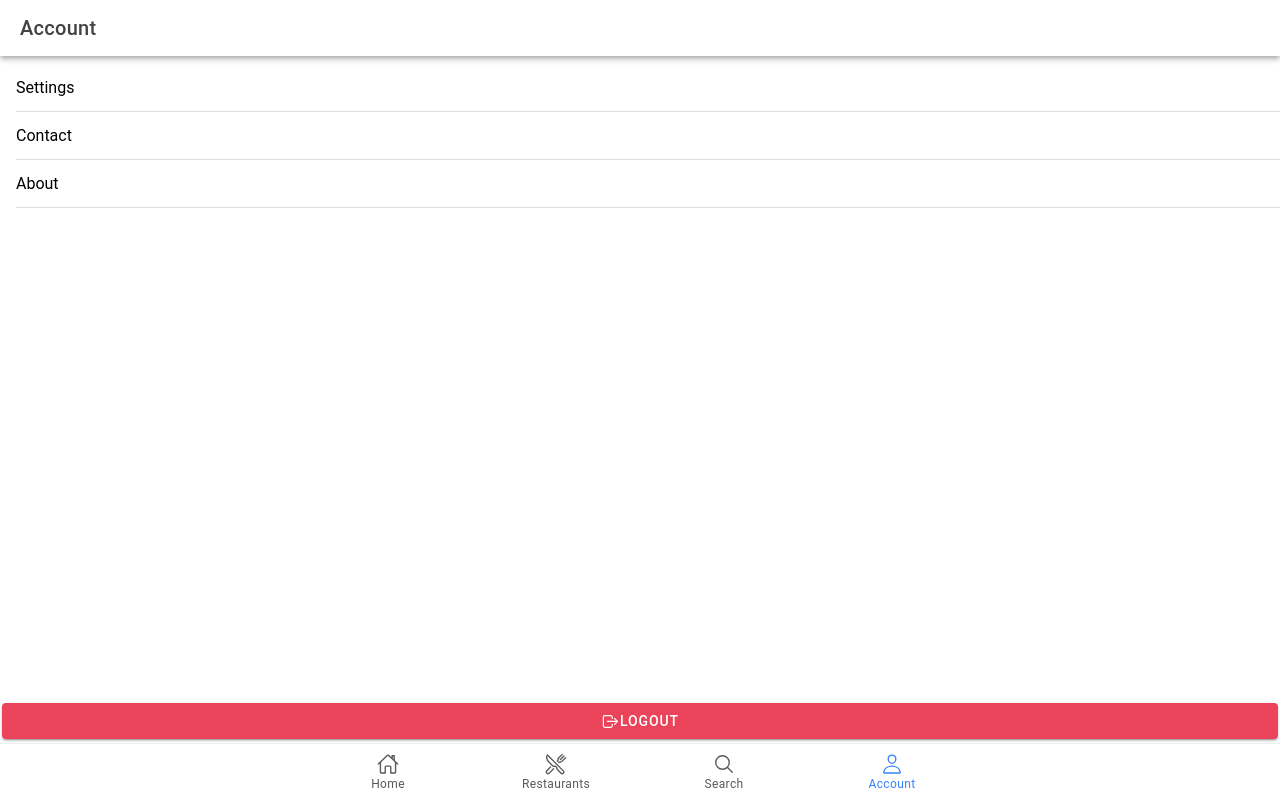
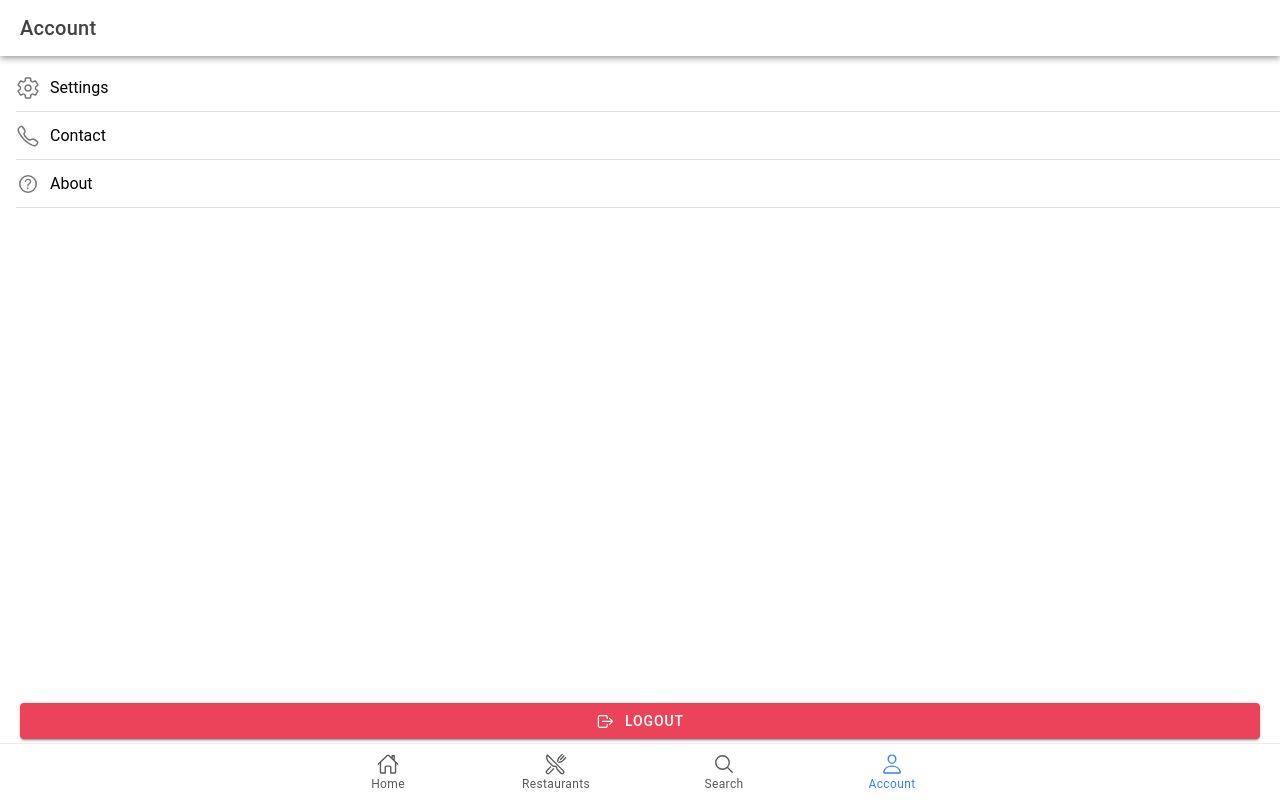
Before and after one commit to ToniGrondahl/FoodApp, a React (Vite) app: page /account in a window 1280 px wide. Built offline with nearby package versions, Linux system fonts and the light colour scheme.

Commit message:
account page styling

```diff
--- a/src/pages/Account.css
+++ b/src/pages/Account.css
@@ -0,0 +1,20 @@
+.settings {
+    margin-right: 10px;
+}
+
+.contact {
+    margin-right: 10px;
+}
+
+.about {
+    margin-right: 10px;
+}
+
+.logout {
+    margin-right: 10px;
+}
+
+.logout-button {
+    margin-left: 20px;
+    margin-right: 20px;
+}
--- a/src/pages/Account.tsx
+++ b/src/pages/Account.tsx
@@ -1,5 +1,5 @@
 import { IonButton, IonContent, IonHeader, IonItem, IonList, IonPage, IonTitle, IonToolbar, IonIcon } from '@ionic/react';
-import { logOutOutline } from 'ionicons/icons';
+import { callOutline, helpCircleOutline, logOutOutline, settingsOutline } from 'ionicons/icons';
 import './Account.css';
 
 const Account: React.FC = () => {
@@ -17,13 +17,13 @@ const Account: React.FC = () => {
                     </IonToolbar>
                 </IonHeader>
                 <IonList>
-                    <IonItem routerLink='/account/settings' expand="full"> Settings </IonItem>
-                    <IonItem routerLink='/account/contact' expand="full"> Contact </IonItem>
-                    <IonItem routerLink='/account/about' expand="full"> About </IonItem>
+                    <IonItem routerLink='/account/settings' expand="full"> <IonIcon className="settings" aria-hidden="true" icon={settingsOutline} /> Settings </IonItem>
+                    <IonItem routerLink='/account/contact' expand="full"> <IonIcon className="contact" aria-hidden="true" icon={callOutline} />  Contact </IonItem>
+                    <IonItem routerLink='/account/about' expand="full"> <IonIcon className="about" aria-hidden="true" icon={helpCircleOutline} /> About </IonItem>
                 </IonList>
             </IonContent>
-            <IonButton color="danger">
-                <IonIcon aria-hidden="true" icon={logOutOutline} />
+            <IonButton className="logout-button" color="danger">
+                <IonIcon className="logout" aria-hidden="true" icon={logOutOutline} />
                 Logout
             </IonButton>
         </IonPage>
```
